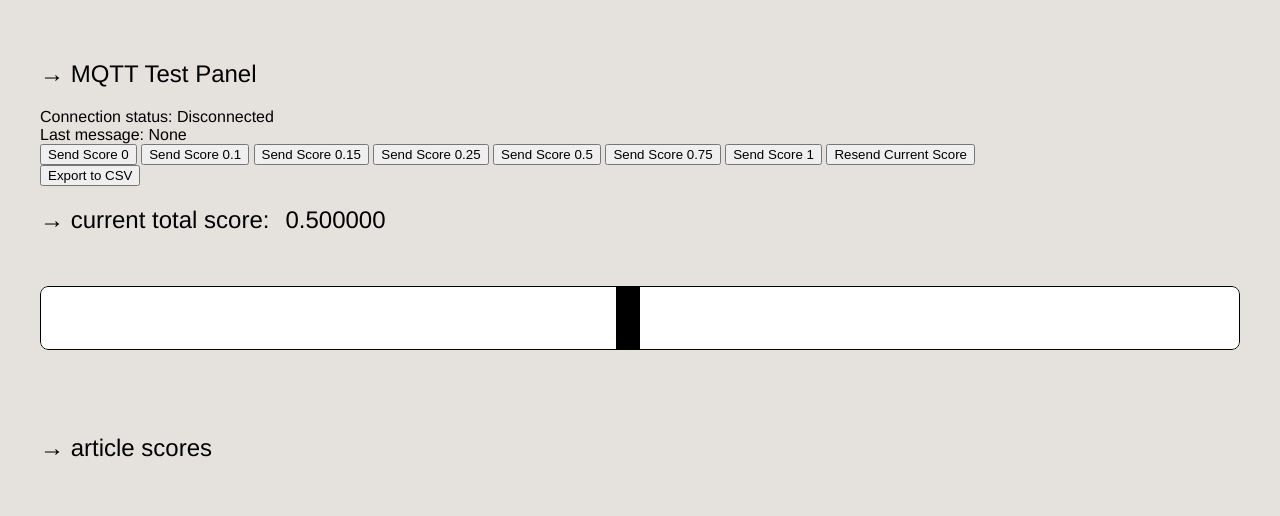
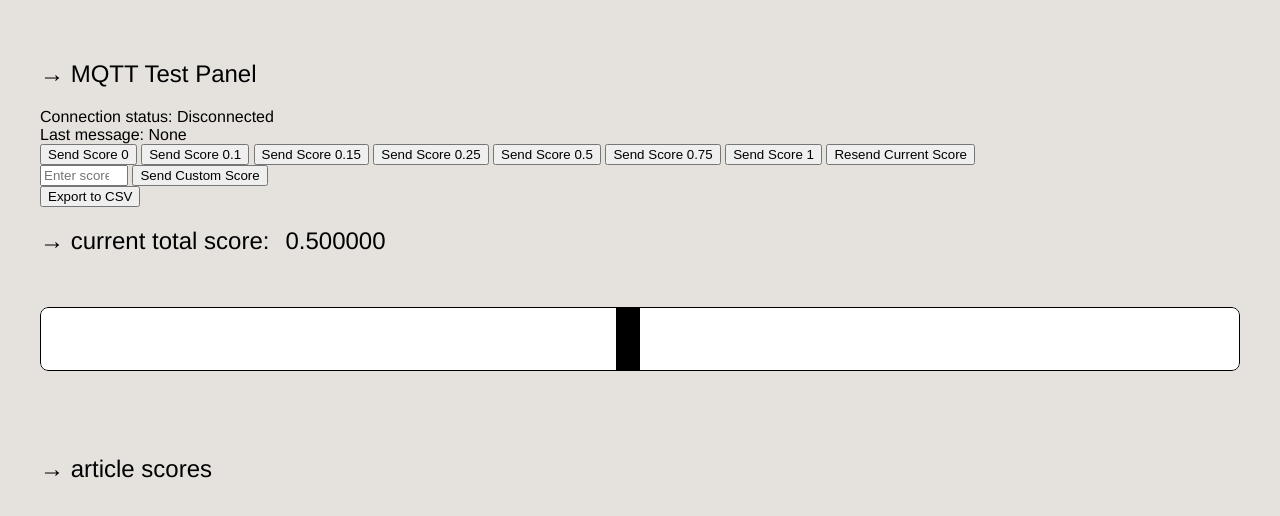
Before and after one commit to ja-beta/TheRedLine, a plain HTML site: page public/index.html in a window 1280 px wide. Drawn offline with Linux system fonts and the light colour scheme; some packages are replaced by stand-ins of ours.

```diff
--- a/public/index.html
+++ b/public/index.html
@@ -24,6 +24,17 @@
         <button onclick="sendTestScore(0.75)">Send Score 0.75</button>
         <button onclick="sendTestScore(1)">Send Score 1</button>
         <button onclick="resendCurrentScore()">Resend Current Score</button>
+        <div class="custom-score">
+          <input
+            type="number"
+            id="customScore"
+            min="0"
+            max="1"
+            step="0.0001"
+            placeholder="Enter score"
+          >
+          <button onclick="sendCustomScore()">Send Custom Score</button>
+        </div>
       </div>
       <button onclick="exportArticlesToCSV()">Export to CSV</button>
       <div class="score-wrapper">
--- a/public/script.js
+++ b/public/script.js
@@ -159,7 +159,21 @@
     }
 }
 
+function sendCustomScore() {
+    const scoreInput = document.getElementById('customScore');
+    const score = parseFloat(scoreInput.value);
+
+    if (isNaN(score) || score < 0 || score > 1) {
+        alert('Please enter a valid score between 0 and 1');
+        return;
+    }
+
+    sendTestScore(score);
+    scoreInput.value = '';
+}
+
 
 // Make the functions globally available
 window.sendTestScore = sendTestScore;
 window.resendCurrentScore = resendCurrentScore;
+window.sendCustomScore = sendCustomScore;
```
Also changed, not shown: functions/index.js (+14 -13 lines), 1 other file.
